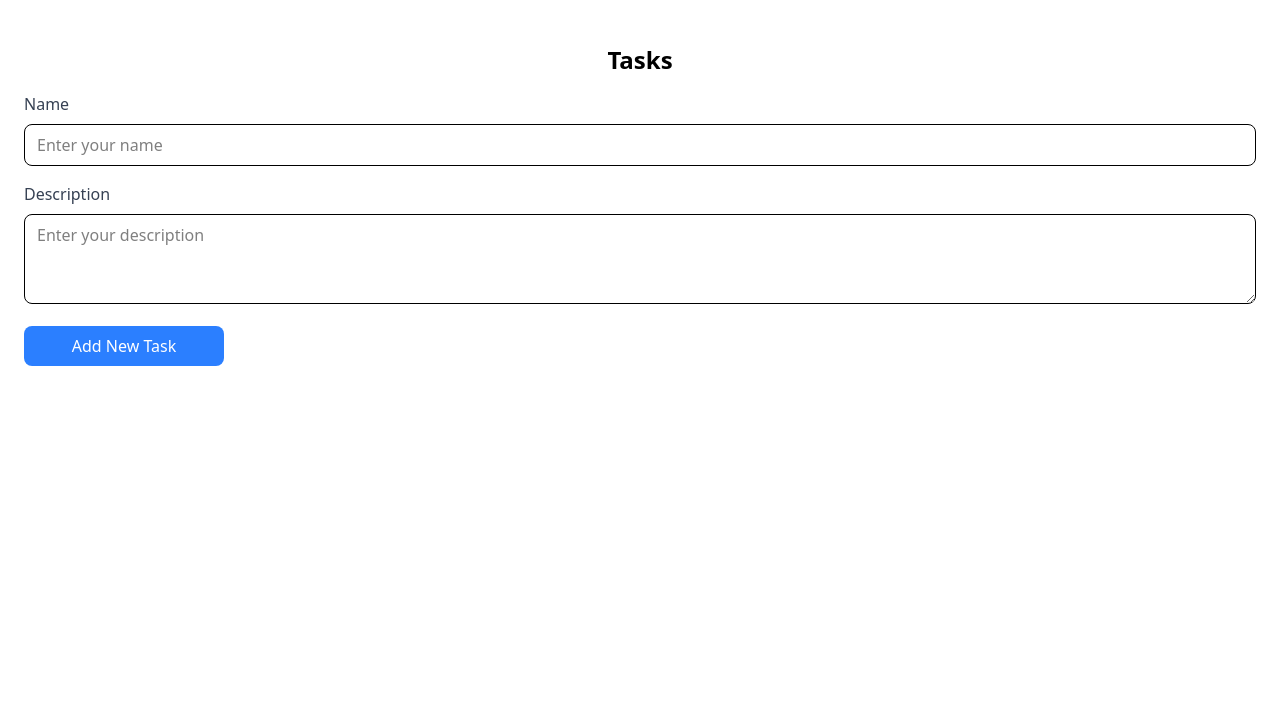
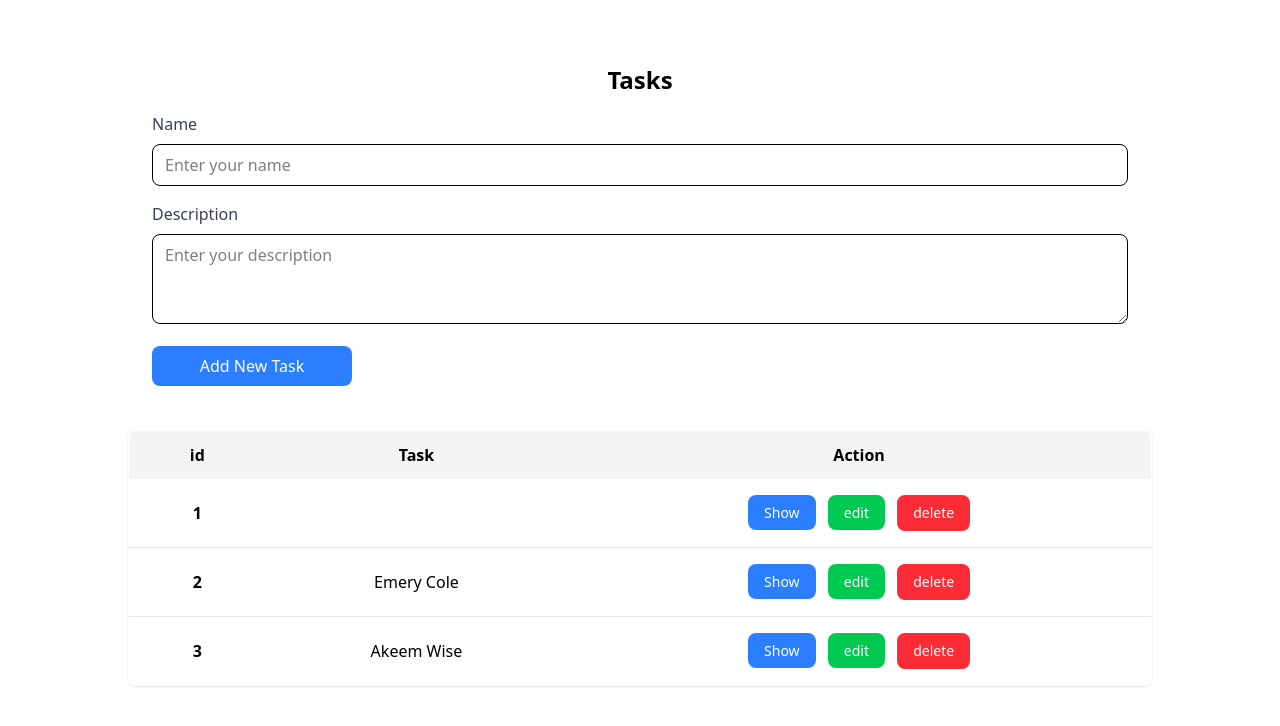
Before and after one commit to SarahAbuSalah/laravel-group, a PHP site: page /form.php in a window 1280 px wide. Shown: the top 726 px of the page. Run offline with PHP 8.4, Linux system fonts and the light colour scheme; data comes from the database, SQL or seed files in the repository.

Commit message:
CRUD Operations

```diff
--- /dev/null
+++ b/SQL_Codes.php
@@ -0,0 +1,48 @@
+<?php
+
+// get task
+require "connection_db.php";
+
+if(isset($_POST['add_task'])){
+    $task_name = $_POST['name'];
+    $task_description = $_POST['description'];
+
+    $sql = "INSERT INTO tasks VALUES (null , '$task_name' , '$task_description')";
+    mysqli_query($conn ,$sql);
+
+    header("location:form.php");
+}
+
+$sql_fetch_tasks = "SELECT * FROM tasks" ;
+$result = mysqli_query($conn , $sql_fetch_tasks);
+
+
+// show && update task
+
+$id = $_GET['id'] ?? null ;
+
+if(isset($id)){
+
+    $sql_fetch_task = "SELECT * FROM tasks WHERE id = $id" ;
+    $result = mysqli_query($conn , $sql_fetch_task);
+    $task = mysqli_fetch_assoc($result);
+
+    if(mysqli_num_rows($result) == 0){
+
+        header("location:notfound.php");
+
+        exit();
+    }
+
+}
+
+if(isset($_POST['update'])){
+    $name = $_POST['name'];
+    $description = $_POST['description'];
+
+    $sql_update_task = "UPDATE tasks SET name = '$name' , description = '$description' WHERE id = $id" ;
+    mysqli_query($conn, $sql_update_task);
+
+    header("location:form.php");
+
+    }
--- a/form.php
+++ b/form.php
@@ -1,20 +1,5 @@
 <?php
-
-require "connection_db.php";
-
-if(isset($_POST['add_task'])){
-
-    $name = $_POST['name'];
-
-    $description = $_POST['description'];
-
-    $sql = "INSERT INTO tasks VALUES (null, '$name' ,'$description')";
-
-    mysqli_query($conn , $sql);
-
-    header("Location: form.php");
-}
-
+require 'SQL_Codes.php';
 ?>
 
 <!DOCTYPE html>
@@ -23,11 +8,13 @@ if(isset($_POST['add_task'])){
     <meta charset="UTF-8">
     <meta name="viewport" content="width=device-width, initial-scale=1.0">
     <script src="https://cdn.jsdelivr.net/npm/@tailwindcss/browser@4"></script>
-    <title>Document</title>
+    <title>Tasks Page</title>
 </head>
 <body>
-        <div class="container mt-5 ">
-            <form method="post" action="form.php" class="bg-white p-6 w-full">
+
+<div class="w-[80%] mx-auto mt-10">
+
+        <form method="post" action="SQL_Codes.php" class="bg-white p-6 w-full">
             <h2 class="text-2xl font-bold mb-4 text-center">Tasks</h2>
             <div class="mb-4">
                 <label for="name" class="block text-gray-700 mb-2 ">Name</label>
@@ -39,6 +26,35 @@ if(isset($_POST['add_task'])){
             </div>
             <button name="add_task" type="submit" class="w-50 bg-blue-500 text-white py-2 rounded-lg hover:bg-blue-600 transition"> Add New Task </button>
         </form>
+
+        <table class="min-w-full border border-gray-200 rounded-lg overflow-hidden mt-5 shadow-sm">
+            <thead class="bg-gray-100">
+                <tr>
+                    <th class="px-6 py-3 " scope="col">id</th>
+                    <th class="px-6 py-3 " scope="col">Task</th>
+                    <th class="px-6 py-3 " scope="col">Action</th>
+                </tr>
+            </thead>
+            <tbody class="divide-y divide-gray-200">
+                <?php
+                $i = 1;
+                while ($rows = mysqli_fetch_assoc($result)){ ?>
+                <tr class="hover:bg-gray-50 transition">
+                    <th class="px-6 py-4" scope="row"><?= $i++ ?></th>
+                    <td class="px-6 py-4 text-center"><?= $rows['name']; ?></td>
+                    <td class="px-6 py-4 text-center space-x-2">
+                        <a href="show_task.php?id=<?= $rows['id']; ?>" class="bg-blue-500 hover:bg-blue-600 text-white px-4 py-2 rounded-lg text-sm transition">Show</a>
+                        <a href="edit_task.php?id=<?= $rows['id']; ?>" class="bg-green-500 hover:bg-green-600 text-white px-4 py-2 rounded-lg text-sm transition">edit</a>
+                        <form method="post" action="delete_task.php" class="inline">
+                            <input type="hidden" name="id" id="id" value="<?= $rows['id']; ?>">
+                            <button type="submit" name="delete_task" class="bg-red-500 hover:bg-red-600 text-white px-4 py-2 rounded-lg text-sm transition">delete</button>
+                        </form>
+                    </td>
+                </tr>
+            <?php } ?>
+            </tbody>
+        </table>
 </div>
+
 </body>
 </html>
```
Also changed, not shown: delete_task.php (added, +12 -0 lines), edit_task.php (added, +33 -0 lines), show_task.php (added, +34 -0 lines), connection_db.php (line endings or trailing spaces), notfound.php (added). Lines whose indentation alone changed are shown as unchanged.
